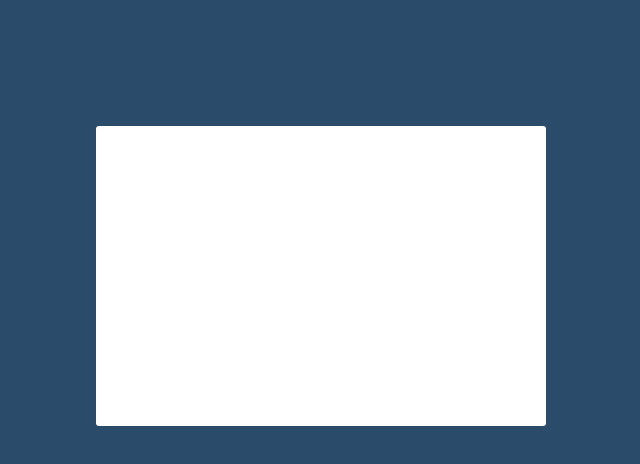
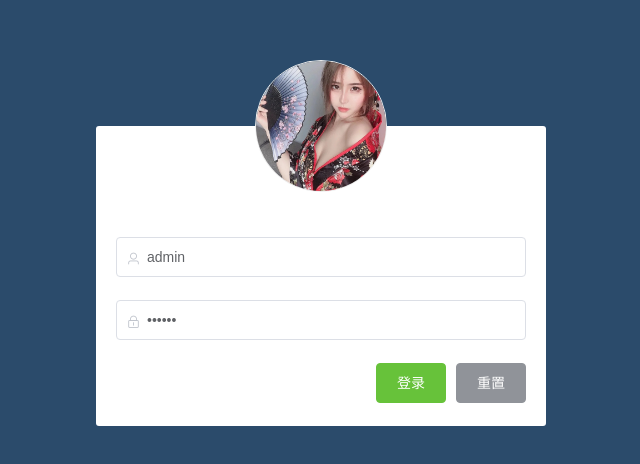
Before and after one commit to hjc1117/vue_login, a Vue app: page /#/login in a window 1280 px wide. Shown: the part 124-588 px from the top of the page, without its empty margins (319-959 px from the left). Built offline with nearby package versions, Linux system fonts and the light colour scheme.

Commit message:
完成登录功能:周二19:58

```diff
--- a/package.json
+++ b/package.json
@@ -7,6 +7,7 @@
     "build": "vue-cli-service build"
   },
   "dependencies": {
+    "axios": "^0.21.1",
     "core-js": "^3.6.5",
     "element-ui": "^2.4.5",
     "vue": "^2.6.11",
--- /dev/null
+++ b/src/components/home.vue
@@ -0,0 +1,18 @@
+<template>
+  <div>
+    <el-button type="info" @click="tuichu">退出登录</el-button>
+  </div>
+</template>
+
+<script>
+export default {
+  methods: {
+    tuichu() {
+      window.sessionStorage.clear(); //清除token
+      this.$router.push("/login"); //重定向到登录页面
+    },
+  },
+};
+</script>
+
+<style lang="less" scope></style>
--- a/src/components/login.vue
+++ b/src/components/login.vue
@@ -2,16 +2,98 @@
 <template>
   <div class="login_container">
     <div class="login_box">
+      <!-- 头像区 -->
       <div class="login_img">
-        <img src="" alt="" />
+        <img src="../assets/logo1.jpg" alt="" />
       </div>
+      <!-- 表单区 -->
+      <el-form
+        ref="login_formater"
+        label-width="0px"
+        class="log_form"
+        :model="login_form"
+        :rules="yanzheng"
+      >
+        <!-- 用户 -->
+        <el-form-item prop="username">
+          <el-input
+            prefix-icon="el-icon-user"
+            v-model="login_form.username"
+          ></el-input>
+        </el-form-item>
+        <!-- 密码 -->
+        <el-form-item prop="password">
+          <el-input
+            type="password"
+            prefix-icon="el-icon-lock"
+            v-model="login_form.password"
+            @change="login"
+          ></el-input>
+        </el-form-item>
+        <el-form-item class="btns">
+          <el-button type="success" @click="login">登录</el-button>
+          <el-button type="info" @click="resetLogin">重置</el-button>
+        </el-form-item>
+      </el-form>
     </div>
   </div>
 </template>
 
 <!--行为-->
 <script>
-export default {};
+export default {
+  data() {
+    return {
+      login_form: {
+        username: "admin",
+        password: "123456",
+      },
+      yanzheng: {
+        username: [
+          { required: true, message: "请输入用户名", trigger: "blur" },
+          { min: 3, max: 5, message: "长度在 3 到 5 个字符", trigger: "blur" },
+        ],
+        password: [
+          { required: true, message: "请输入密码", trigger: "blur" },
+          {
+            min: 6,
+            max: 15,
+            message: "长度在 6 到 15 个字符",
+            trigger: "blur",
+          },
+        ],
+      },
+    };
+  },
+  methods: {
+    resetLogin() {
+      console.log(this); //ref 接受一个内部值并返回一个响应式且可变的 ref 对象。ref 对象具有指向内部值的单个 property.value   $refs
+      // this.$refs.login_formater.resetFields();
+      this.login_form.username = "";
+      this.login_form.password = "";
+    },
+    login() {
+      this.$refs.login_formater.validate(async (v) => {
+        //v 首个参数为布尔值 第二个为object
+        //validate对整个表单进行校验的方法，参数为一个回调函数。该回调函数会在校验结束后被调用，并传入两个参数：是否校验成功和未通过校验的字段。若不传入回调函数，则会返回一个 promise
+        // console.log(v);
+        if (v == false) {
+          return;
+        } else {
+          const result = await this.$http.post("login", this.login_form);
+          // console.log(result.data);
+          if (result.data.meta.status !== 200) {
+            return this.$message.error("登陆失败");
+          } else {
+            this.$message.success("登陆成功");
+            window.sessionStorage.setItem("token", result.data.data.token);
+            this.$router.push("/home");
+          }
+        }
+      });
+    },
+  },
+};
 </script>
 
 <!--样式-->
@@ -30,6 +112,33 @@
     left: 50%;
     top: 50%;
     transform: translate(-50%, -50%);
+    .btns {
+      float: right;
+    }
+    .log_form {
+      position: absolute;
+      bottom: 0;
+      width: 100%;
+      box-sizing: border-box;
+      padding: 0 20px;
+    }
+    .login_img {
+      width: 130px;
+      height: 130px;
+      border-radius: 50% 50%;
+      overflow: hidden;
+      position: absolute;
+      left: 50%;
+      transform: translate(-50%, -50%);
+      border: 1px solid #eee;
+      box-shadow: #eee;
+      img {
+        height: 100%;
+        position: relative;
+        left: 40px;
+        transform: scale(2.5);
+      }
+    }
   }
 }
 </style>
--- a/src/main.js
+++ b/src/main.js
@@ -3,6 +3,12 @@
 import router from './router'
 import './plugins/element.js'
 import './assets/css/golbal.css'
+import axios from 'axios'
+
+//配置请求的根路径
+axios.defaults.baseURL = 'http://42.192.40.14:8889/api/private/v1/'
+Vue.prototype.$http = axios
+
 Vue.config.productionTip = false
 
 new Vue({
--- a/src/plugins/element.js
+++ b/src/plugins/element.js
@@ -1,4 +1,8 @@
 import Vue from 'vue'
-import { Button } from 'element-ui'
+import { Button, Message, Form, FormItem, Input } from 'element-ui'
+Vue.use(Button)
+Vue.use(Form)
+Vue.use(FormItem)
+Vue.use(Input)
 
-Vue.use(Button)
+Vue.prototype.$message = Message
--- a/src/router/index.js
+++ b/src/router/index.js
@@ -1,18 +1,35 @@
+// 引入
 import Vue from 'vue'
 import VueRouter from 'vue-router'
 import Login from '../components/login.vue'
+import Home from '../components/home.vue'
 Vue.use(VueRouter)
-
 const routes = [{
+    // 注册
     path: '/',
     redirect: '/login'
 }, {
     path: "/login",
     component: Login
+}, {
+    path: "/home",
+    component: Home
 }]
 
 const router = new VueRouter({
     routes
 })
+router.beforeEach((to, from, next) => {
+    if (to.path === '/login') {
+        return next()
+    } else {
+        const token_ = window.sessionStorage.getItem('token')
+        if (!token_) {
+            return next('/login')
+        } else {
+            next()
+        }
+    }
 
+})
 export default router
```
Also changed, not shown: src/assets/logo1.jpg (added), 1 other file (tests, documents, lock files or other folders).
